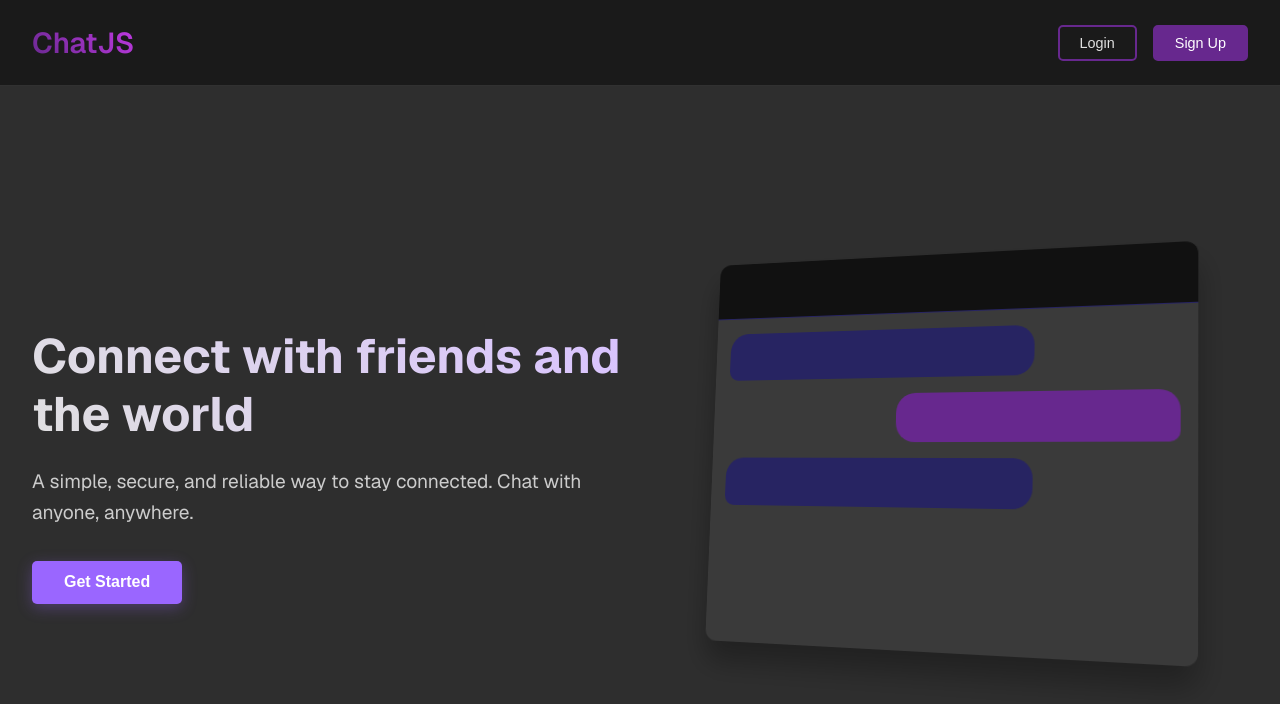
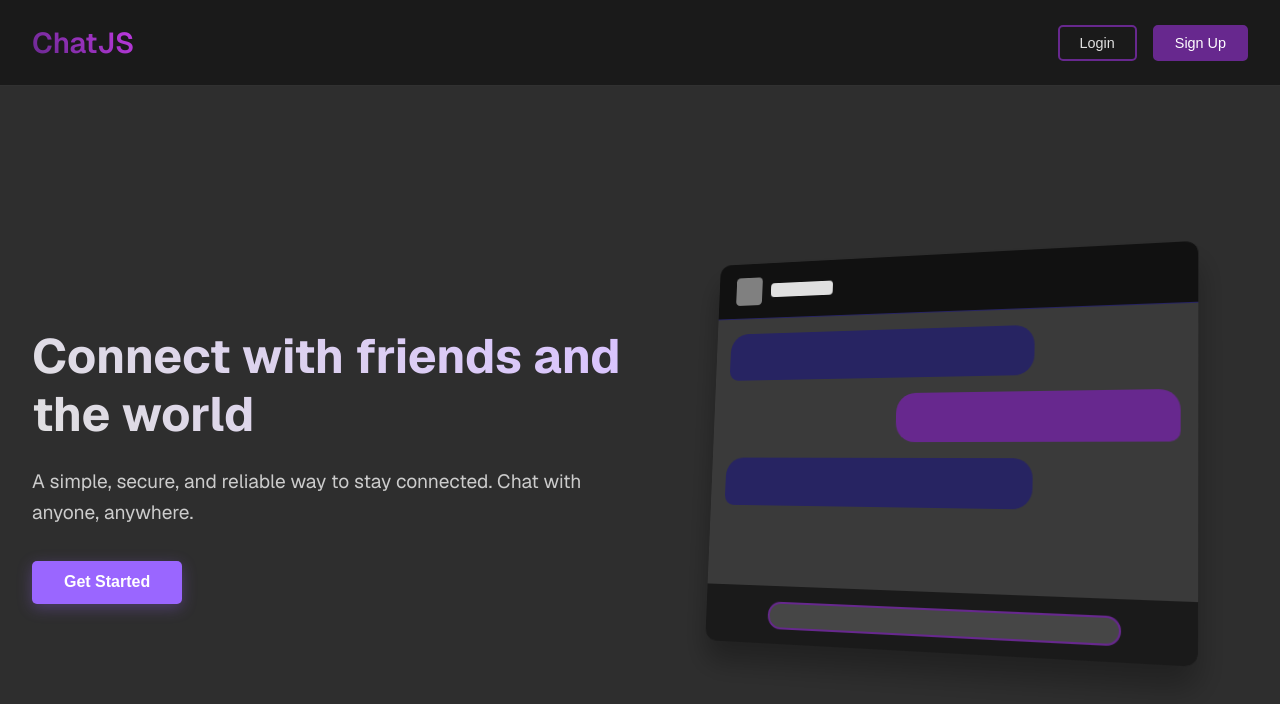
Before and after one commit to Keiroru/chatsjs, a Next.js app: page / in a window 1280 px wide. Shown: the top 704 px of the page. Built offline with nearby package versions, Linux system fonts and the light colour scheme; no server answers.

Commit message:
more styling

```diff
--- a/src/app/page.js
+++ b/src/app/page.js
@@ -33,11 +33,17 @@ export default function Home() {
           {/* Chat app preview illustration */}
           <div className={styles.mockupContainer}>
             <div className={styles.mockupWindow}>
-              <div className={styles.mockupHeader}></div>
+              <div className={styles.mockupHeader}>
+                <div className={styles.profilePic}></div>
+                <div className={styles.profileName}></div>
+              </div>
               <div className={styles.mockupContent}>
                 <div className={styles.mockupMessage1}></div>
                 <div className={styles.mockupMessage2}></div>
                 <div className={styles.mockupMessage1}></div>
+              </div>
+              <div className={styles.input}>
+                <input className={styles.messageInput} type="text"></input>
               </div>
             </div>
           </div>
--- a/src/app/styles/page.module.css
+++ b/src/app/styles/page.module.css
@@ -139,6 +139,25 @@
   height: 60px;
   background-color: var(--dark_black);
   border-bottom: 1px solid var(--dark_blue);
+  display: flex;
+  justify-content: flex-start;
+  align-items: center;
+}
+
+.profilePic {
+  background-color: gray;
+  width: 30px;
+  height: 30px;
+  margin-left: 20px;
+  border-radius: 15%;
+}
+
+.profileName {
+  width: 70px;
+  height: 15px;
+  background-color: var(--off-white);
+  border-radius: 4px;
+  margin-left: 10px;
 }
 
 .mockupContent {
@@ -165,6 +184,34 @@
   background-color: var(--dark_purple);
   align-self: flex-end;
   border-radius: 20px 20px 10px 20px;
+}
+
+.input {
+  background-color: var(--light_black);
+  height: 60px;
+  margin-top: 67px;
+  display: flex;
+  justify-content: center;
+  align-items: center;
+}
+
+.messageInput {
+  flex: 1;
+  padding: 12px 15px;
+  border-radius: 20px;
+  border: none;
+  background-color: var(--gunmetal);
+  color: var(--off-white);
+  font-size: 15px;
+  border: 2px solid var(--dark_purple);
+  height: 25px;
+  margin: 0 70px 0 70px;
+}
+
+.messageInput:focus {
+  outline: none;
+  box-shadow: 0 0 0 1px var(--light_purple);
+  border-color: var(--light_purple);
 }
 
 .featuresSection {
```
Also changed, not shown: src/app/components/friendRequest/friendRequests.js (+7 -4 lines). Lines whose indentation alone changed are shown as unchanged.
